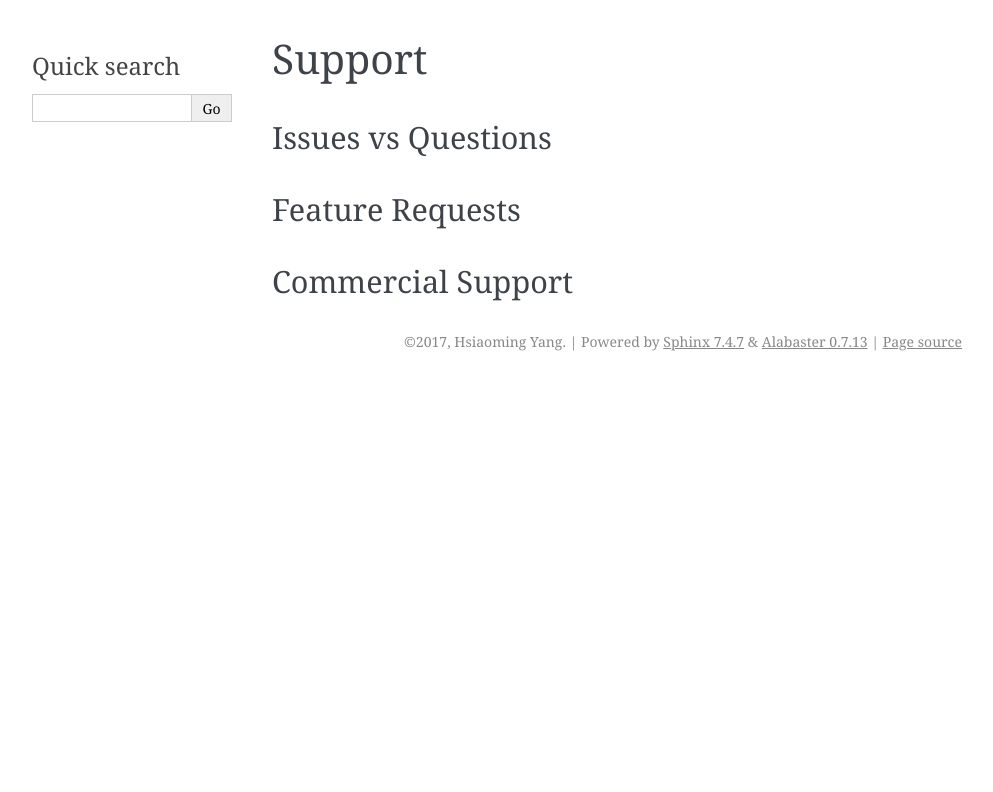
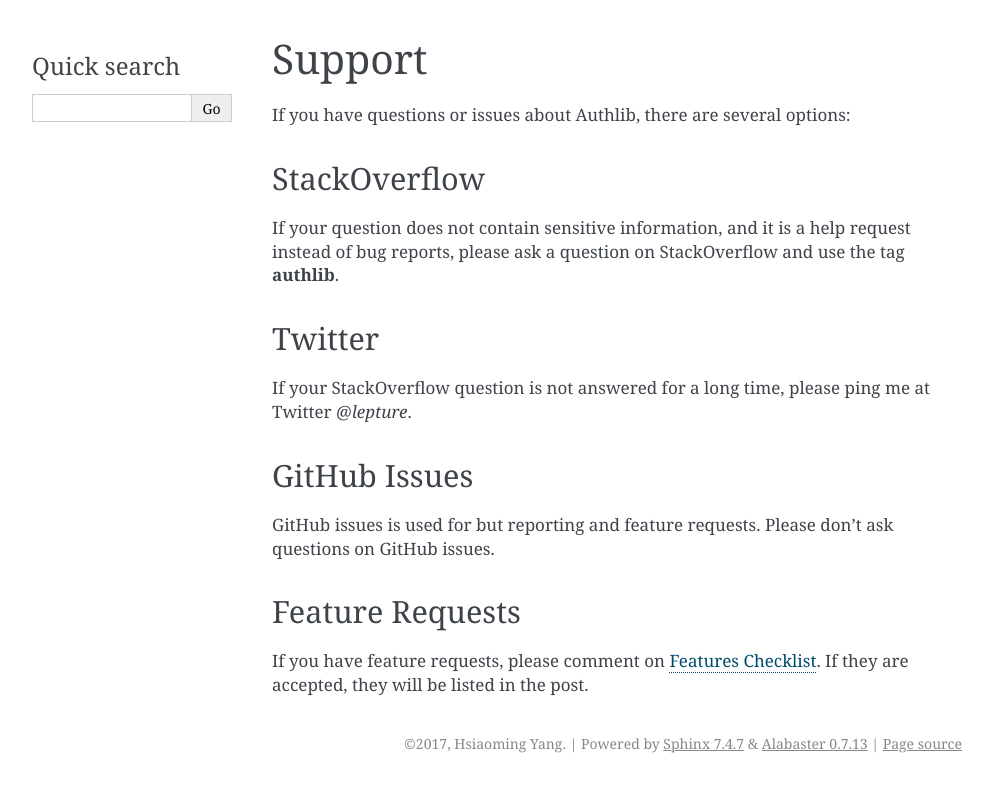
Before and after one commit to lepture/authlib, a Sphinx documentation site: the page built from docs/community/support.rst, in a window 1280 px wide. Shown: the top 792 px of the page, without its empty margins (148-1141 px from the left). Built offline with Sphinx 7.4.7, drawn with Linux system fonts in a browser that asks for light colours.

Commit message:
More documentation on community

```diff
--- a/docs/community/contribute.rst
+++ b/docs/community/contribute.rst
@@ -1,8 +1,5 @@
 Contribution
 ============
-
-Be a Backer
------------
 
 Bug Reports
 -----------
--- a/docs/community/support.rst
+++ b/docs/community/support.rst
@@ -1,12 +1,32 @@
 Support
 =======
 
+If you have questions or issues about Authlib, there are several options:
 
-Issues vs Questions
--------------------
+
+StackOverflow
+-------------
+
+If your question does not contain sensitive information, and it is a
+help request instead of bug reports, please ask a question on
+StackOverflow and use the tag **authlib**.
+
+Twitter
+-------
+
+If your StackOverflow question is not answered for a long time, please
+ping me at Twitter *@lepture*.
+
+GitHub Issues
+-------------
+
+GitHub issues is used for but reporting and feature requests. Please
+don't ask questions on GitHub issues.
 
 Feature Requests
 ----------------
 
-Commercial Support
-------------------
+If you have feature requests, please comment on `Features Checklist`_.
+If they are accepted, they will be listed in the post.
+
+.. _`Features Checklist`: https://github.com/lepture/authlib/issues/1
```
Also changed, not shown: docs/community/authors.rst (+8 -0 lines), docs/community/security.rst (+8 -2 lines), docs/community/sustainable.rst (added, +23 -0 lines), docs/index.rst (+16 -15 lines), docs/intro.rst (+14 -8 lines).
